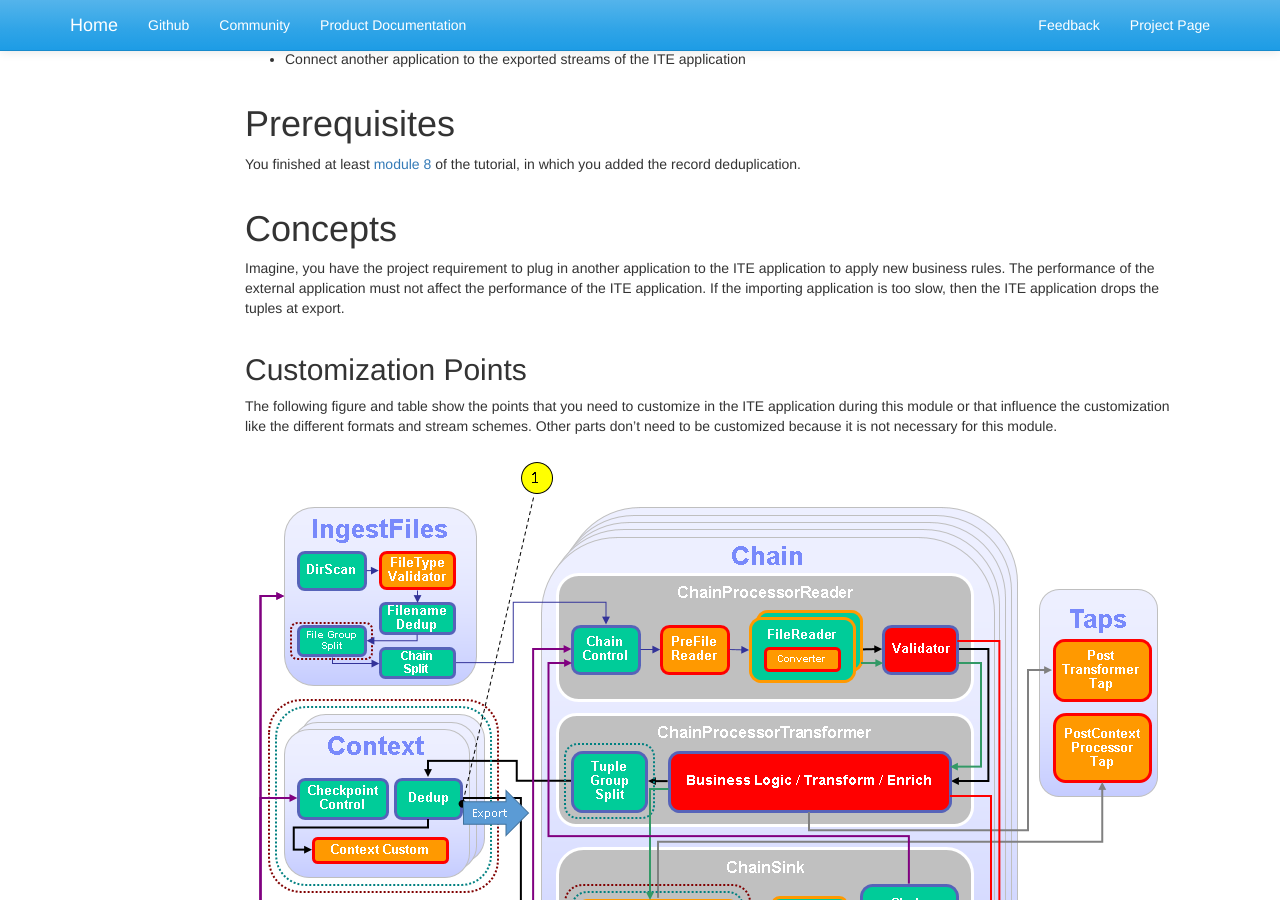
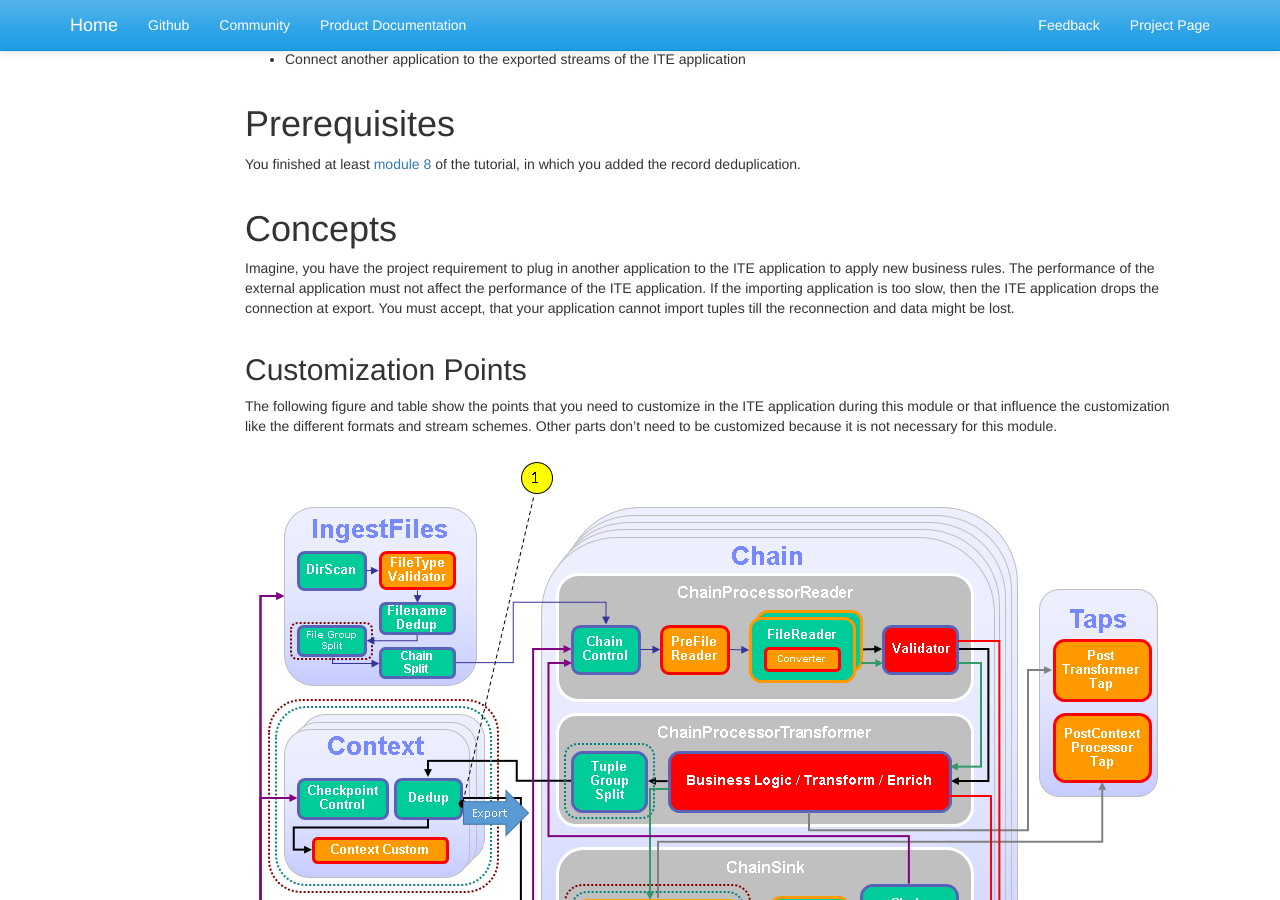
Before and after one commit to IBMStreams/streamsx.tutorial.teda, a Jekyll site: the page built from docs/2.0.0/Module-12/index.markdown, in a window 1280 px wide and 900 px high, scrolled down 303 px. Built offline with Jekyll 4.4.1, drawn with Linux system fonts in a browser that asks for light colours; nearby versions of some CDN libraries; library files that are not in the unit come from our copies.

Commit message:
Update index.markdown
review comments part 1

```diff
--- a/docs/2.0.0/Module-12/index.markdown
+++ b/docs/2.0.0/Module-12/index.markdown
@@ -25,7 +25,7 @@ You finished at least [module 8](http://ibmstreams.github.io/streamsx.tutorial.t
 
 # Concepts
 
-Imagine, you have the project requirement to plug in another application to the ITE application to apply new business rules. The performance of the external application must not affect the performance of the ITE application. If the importing application is too slow, then the ITE application drops the tuples at export.
+Imagine, you have the project requirement to plug in another application to the ITE application to apply new business rules. The performance of the external application must not affect the performance of the ITE application. If the importing application is too slow, then the ITE application drops the connection at export. You must accept, that your application cannot import tuples till the reconnection and data might be lost.
 
 ## Customization Points
 
```
